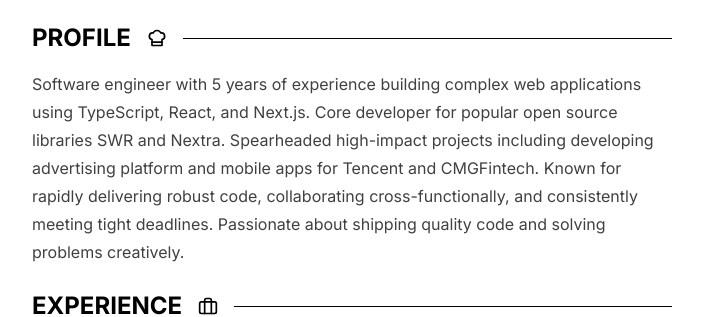
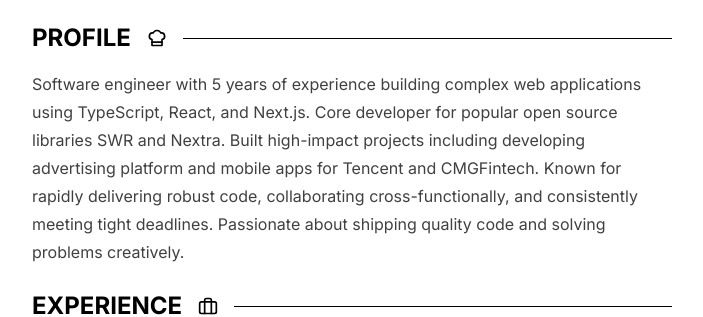
Before and after one commit to promer94/jianli, a Next.js app: page /en-US in a window 1280 px wide. Shown: the part 198-515 px from the top of the page, without its empty margins (288-991 px from the left). Built offline with nearby package versions, Linux system fonts and the light colour scheme; no server answers.

Commit message:
update profile word

```diff
--- a/components/profile.tsx
+++ b/components/profile.tsx
@@ -5,10 +5,10 @@ export const Profile = () => {
       <div className='flex gap-4 items-center'>
         <div className='text-xl md:text-2xl font-semibold'>PROFILE</div>
         <ChefHat size={20}></ChefHat>
-        <div className='flex-1 h-[1px] bg-black'></div>
+        <div className='flex-1 h-[1px] bg-black dash'></div>
       </div>
       <div className='my-4 prose prose-sm prose-neutral max-w-none md:prose-base'>
-        Software engineer with 5 years of experience building complex web applications using TypeScript, React, and Next.js. Core developer for popular open source libraries SWR and Nextra. Spearheaded high-impact projects including developing advertising platform and mobile apps for Tencent and CMGFintech. Known for rapidly delivering robust code, collaborating cross-functionally, and consistently meeting tight deadlines. Passionate about shipping quality code and solving problems creatively.
+        Software engineer with 5 years of experience building complex web applications using TypeScript, React, and Next.js. Core developer for popular open source libraries SWR and Nextra. Built high-impact projects including developing advertising platform and mobile apps for Tencent and CMGFintech. Known for rapidly delivering robust code, collaborating cross-functionally, and consistently meeting tight deadlines. Passionate about shipping quality code and solving problems creatively.
       </div>
     </div>
   )
```
